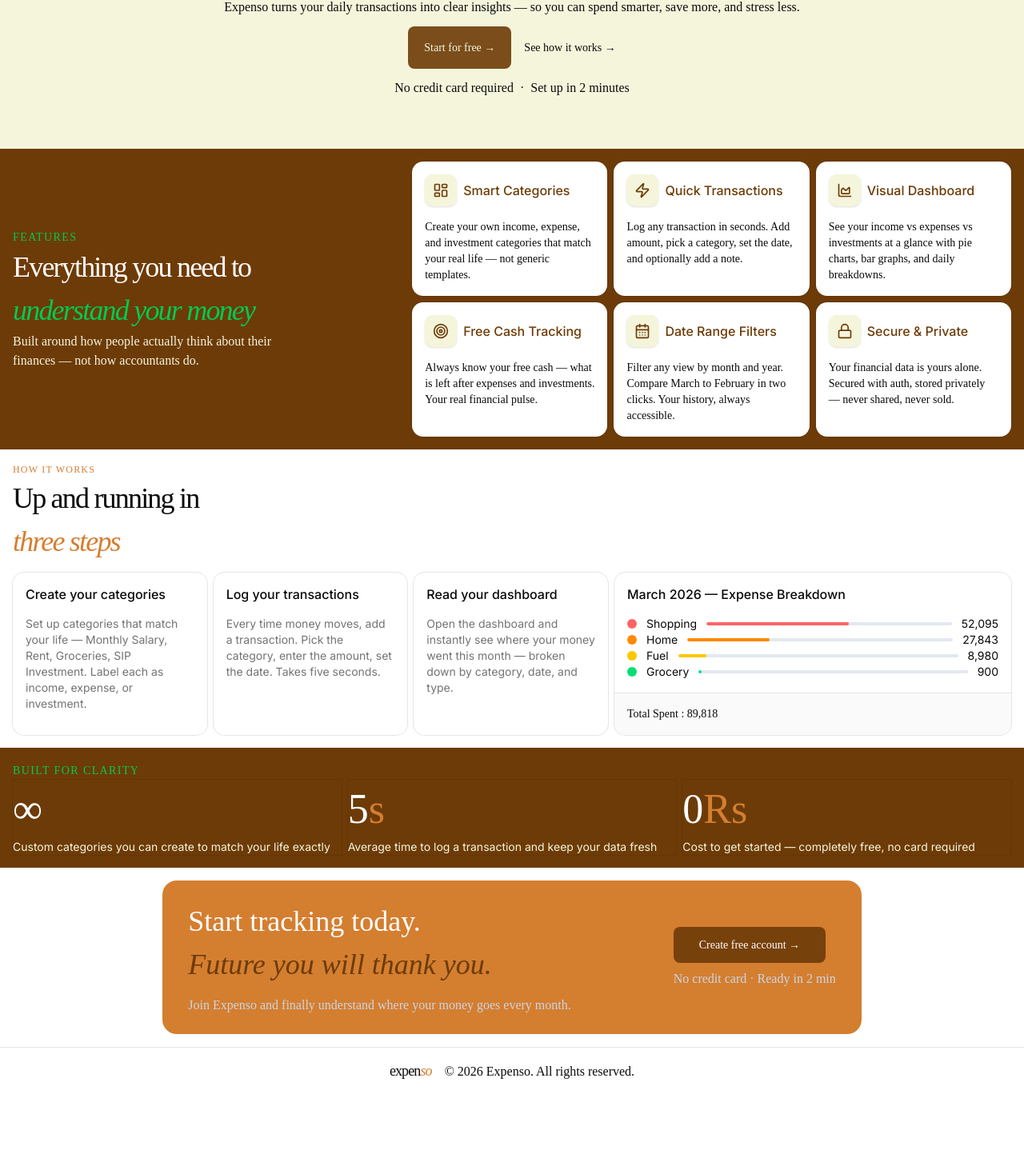
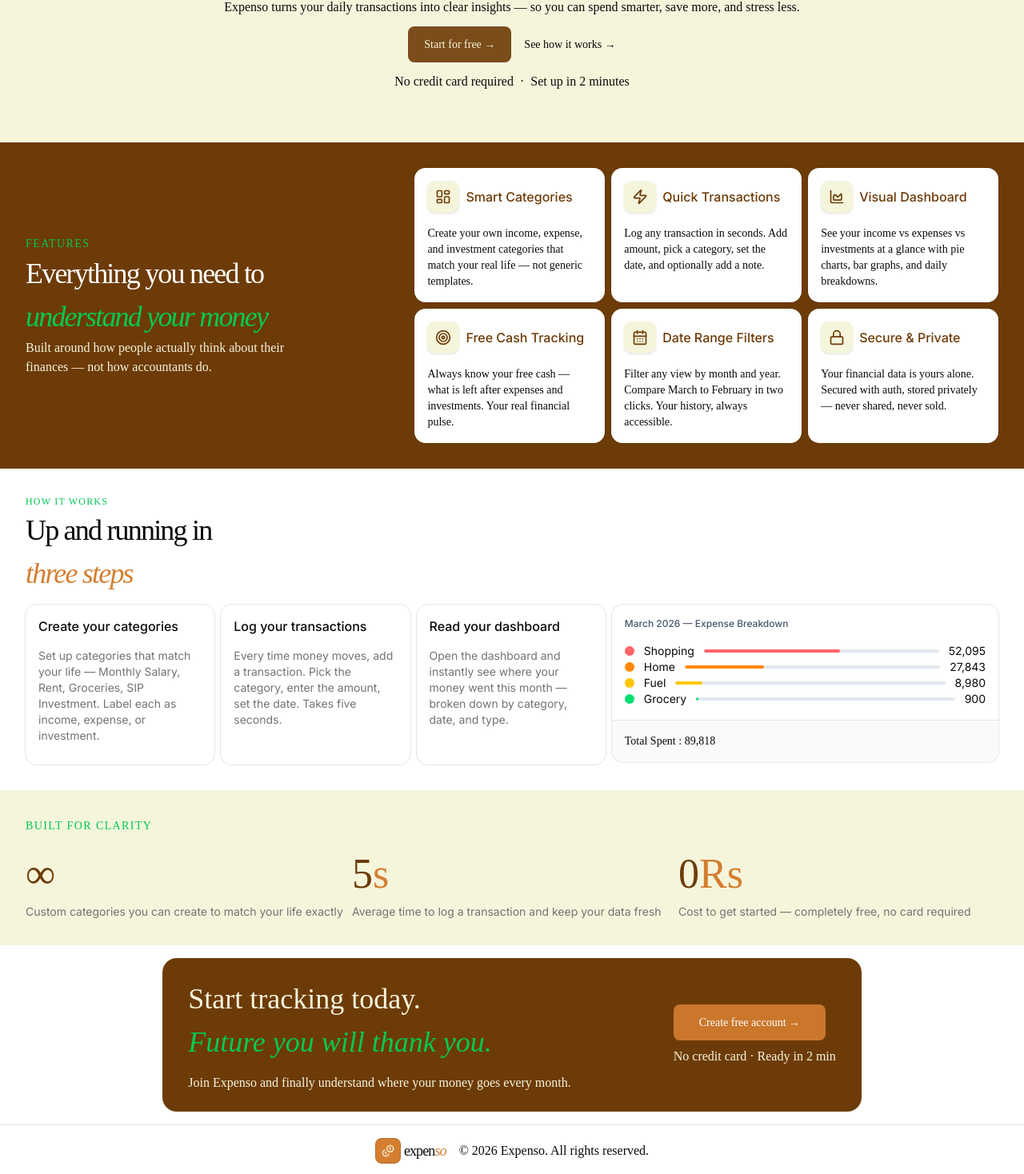
Before and after one commit to WaqarHussain0/expenso, a Next.js app: page / in a window 1280 px wide. Shown: the part 276-1744 px from the top of the page at 80% size. Before the commit the page ends 1645 px from the top, so only its background shows below. Built offline with nearby package versions, Linux system fonts and the light colour scheme; no server answers.

Commit message:
feat: enhance landing page layout and components; add routing, improve styles, and update CTA links

```diff
--- a/src/app/constants/page-routes.constant.ts
+++ b/src/app/constants/page-routes.constant.ts
@@ -1,4 +1,7 @@
 const PAGE_ROUTES = {
+  // landing page
+  home: '/',
+
   // Auth Routes
   login: '/login',
   register: '/register',
--- a/src/app/page.tsx
+++ b/src/app/page.tsx
@@ -9,7 +9,7 @@ import Row from '@/components/common/Row';
 
 const Page = async () => {
   return (
-    <Row className="w-full flex-col">
+    <Row className="no-scrollbar w-full flex-col">
       <Nav />
       <Header />
       <Feature />
--- a/src/components/feature/landing-page/CTA.tsx
+++ b/src/components/feature/landing-page/CTA.tsx
@@ -1,3 +1,4 @@
+import PAGE_ROUTES from '@/app/constants/page-routes.constant';
 import Row from '@/components/common/Row';
 import Link from 'next/link';
 
@@ -7,15 +8,15 @@ const CTA = () => {
       id="signup"
       className="flex w-full items-center justify-center p-4"
     >
-      <Row className="w-full flex-col items-start justify-between rounded-2xl bg-[#D47E30] px-4 py-3 md:w-[90%] md:flex-row md:items-center md:px-8 md:py-6 lg:w-[70%]">
+      <Row className="w-full flex-col items-start justify-between rounded-2xl bg-[#6D3B07] px-4 py-3 md:w-[90%] md:flex-row md:items-center md:px-8 md:py-6 lg:w-[70%]">
         <Row className="flex-col items-start">
-          <h2 className="cta-title text-[28px] text-white md:text-[36px]">
+          <h2 className="cta-title text-[28px] text-[#F5F5DC] md:text-[36px]">
             Start tracking today.
             <br />
-            <em className="text-[#6D3B07]">Future you will thank you.</em>
+            <em className="text-green-500">Future you will thank you.</em>
           </h2>
 
-          <p className="cta-sub mt-3 text-[14px] text-slate-300 md:text-[16px]">
+          <p className="cta-sub mt-3 text-[14px] text-[#F5F5DC] md:text-[16px]">
             Join Expenso and finally understand where your money goes every
             month.
           </p>
@@ -23,13 +24,13 @@ const CTA = () => {
 
         <Row className="mt-4 flex-col items-start gap-2 md:mt-0">
           <Link
-            href="#signup"
-            className="inline-block rounded-[8px] px-4 py-3 text-[14px] font-medium text-white transition-all duration-200 bg-[#6D3B07]/90 hover:bg-[#6D3B07] active:scale-95 lg:px-8"
+            href={PAGE_ROUTES.register}
+            className="inline-block rounded-[8px] bg-[#D47E30]/90 px-4 py-3 text-[14px] font-medium text-white transition-all duration-200 hover:bg-[#D47E30] active:scale-95 lg:px-8"
           >
             Create free account →
           </Link>
 
-          <span className="text-[14px] text-slate-300 md:text-[16px]">
+          <span className="text-[14px] text-[#F5F5DC] md:text-[16px]">
             No credit card · Ready in 2 min
           </span>
         </Row>
--- a/src/components/feature/landing-page/Features.tsx
+++ b/src/components/feature/landing-page/Features.tsx
@@ -51,7 +51,7 @@ const Feature = () => {
   ];
   return (
     <section
-      className="flex w-full flex-col items-center justify-between gap-3 bg-[#6D3B07] p-4 lg:flex-row"
+      className="flex w-full flex-col items-center justify-between gap-3 bg-[#6D3B07] p-4 lg:p-8 lg:flex-row"
       id="features"
     >
       <Row className="w-full flex-col lg:w-[30%] lg:items-start">
@@ -75,7 +75,7 @@ const Feature = () => {
         {allFeatures.map(item => {
           const Icon = item.icon;
           return (
-            <Card className="" key={item.title}>
+            <Card className="transition-all duration-300 hover:-translate-y-1 hover:shadow-lg" key={item.title}>
               <CardHeader>
                 <CardTitle className="flex items-center text-[#6D3B07]">
                   <div className="mr-2 flex size-10 items-center justify-center rounded-lg shadow bg-[#F5F5DC]">
--- a/src/components/feature/landing-page/Footer.tsx
+++ b/src/components/feature/landing-page/Footer.tsx
@@ -1,30 +1,20 @@
-import PAGE_ROUTES from '@/app/constants/page-routes.constant';
-import Link from 'next/link';
+'use client';
+
+import Row from '@/components/common/Row';
+import { Coins } from 'lucide-react';
 
 const Footer = () => {
-  const navItems = [
-    {
-      title: 'Features',
-      href: '#features',
-    },
-    {
-      title: 'How it works',
-      href: '#how',
-    },
-    {
-      title: 'Login',
-      href: PAGE_ROUTES.login,
-    },
-    {
-      title: 'Sign Up',
-      href: PAGE_ROUTES.register,
-    },
-  ];
   return (
-    <footer className="border-border flex w-full flex-col items-center justify-center gap-2 md:gap-4 border-t py-4 md:flex-row">
-      <a href="#" className="text-[18px] tracking-tighter">
-        expen<em className="text-[#D47E30]">so</em>
-      </a>
+    <footer className="border-border flex w-full flex-col items-center justify-center gap-2 border-t py-4 md:flex-row md:gap-4">
+      <Row className="gap-1">
+        <div className="relative flex size-8 items-center justify-center rounded-md border border-[#6F4E37]/30 bg-[#D47E30] backdrop-blur-md">
+          <Coins className="size-4 text-[#F5F5DC]" />
+        </div>
+
+        <p className="text-[18px] tracking-tighter">
+          expen<em className="text-[#D47E30]">so</em>
+        </p>
+      </Row>
 
       <div className="">© 2026 Expenso. All rights reserved.</div>
     </footer>
--- a/src/components/feature/landing-page/Header.tsx
+++ b/src/components/feature/landing-page/Header.tsx
@@ -1,3 +1,4 @@
+import PAGE_ROUTES from '@/app/constants/page-routes.constant';
 import Row from '@/components/common/Row';
 import Link from 'next/link';
 
@@ -5,7 +6,7 @@ const Header = () => {
   return (
     <section className="relative flex w-full flex-col items-center justify-center gap-4 bg-[#F5F5DC] py-16 text-center">
       <Row className="w-full flex-col">
-        <span className="rounded-full px-4 py-2 text-[12px] font-semibold tracking-wider text-[#D47E30] uppercase md:text-[14px]">
+        <span className="rounded-full px-4 py-2 text-[12px] font-medium tracking-wider text-green-500 uppercase md:text-[14px]">
           Free Personal Finance Tracker
         </span>
 
@@ -22,8 +23,8 @@ const Header = () => {
 
         <div className="mt-3 flex flex-wrap items-center justify-center gap-4">
           <Link
-            href="#signup"
-            className="inline-block rounded-[8px]  px-4 py-2 text-[14px] font-medium text-[#F5F5DC] transition-all duration-200 bg-[#6D3B07]/90 hover:bg-[#6D3B07] active:scale-95 md:px-5 md:py-4"
+            href={PAGE_ROUTES.register}
+            className="inline-block rounded-[8px] bg-[#6D3B07]/90 px-4 py-2 text-[14px] font-medium text-[#F5F5DC] transition-all duration-200 hover:bg-[#6D3B07] active:scale-95 md:px-5 md:py-3"
           >
             Start for free →
           </Link>
--- a/src/components/feature/landing-page/HowItWork.tsx
+++ b/src/components/feature/landing-page/HowItWork.tsx
@@ -65,9 +65,9 @@ const HowItWork = () => {
     total: 89818,
   };
   return (
-    <section className="w-full space-y-3 p-4" id="how">
+    <section className="w-full space-y-3 p-4 lg:p-8" id="how">
       <div className="flex flex-col items-center md:items-start">
-        <span className="text-[12px] font-medium tracking-widest text-[#D47E30] uppercase">
+        <span className="text-[12px] font-medium tracking-widest text-green-500 uppercase">
           How it works
         </span>
 
@@ -81,7 +81,7 @@ const HowItWork = () => {
       <Row className="w-full flex-col justify-between items-start gap-2 md:flex-row">
         <div className="grid w-full grid-cols-1 md:grid-cols-3 gap-2 md:w-[60%]">
           {steps.map(item => (
-            <Card key={item.number} className="lg:min-h-[203px]">
+            <Card key={item.number} className="lg:min-h-[200px]">
               <CardHeader>
                 <CardTitle>{item.label}</CardTitle>
               </CardHeader>
@@ -94,9 +94,9 @@ const HowItWork = () => {
         </div>
 
         <Row className="w-full md:w-[40%]">
-          <Card className="w-full lg:min-h-[203px]">
+          <Card className="w-full ">
             <CardHeader>
-              <CardTitle>{stats.title}</CardTitle>
+              <CardTitle className='text-slate-600 text-xs'>{stats.title}</CardTitle>
             </CardHeader>
 
             <CardContent>
--- a/src/components/feature/landing-page/Nav.tsx
+++ b/src/components/feature/landing-page/Nav.tsx
@@ -1,5 +1,6 @@
 'use client';
 
+import PAGE_ROUTES from '@/app/constants/page-routes.constant';
 import Link from 'next/link';
 
 const Nav = () => {
@@ -8,10 +9,10 @@ const Nav = () => {
     { title: 'How it works', href: '#how' },
   ];
   return (
-    <nav className="border-border w-full z-50 flex h-14 md:h-16 items-center justify-between border-b px-4 md:px-12">
-      <a href="#" className="text-[18px] md:text-[22px] tracking-tighter">
+    <nav className="border-border z-50 flex h-14 w-full items-center justify-between border-b px-4 md:h-16 md:px-12">
+      <p className="text-[18px] tracking-tighter md:text-[22px]">
         expen<em className="text-[#D47E30]">so</em>
-      </a>
+      </p>
 
       <div className="flex items-center gap-2 md:gap-4">
         {naviagtions.map(item => (
@@ -25,8 +26,8 @@ const Nav = () => {
         ))}
 
         <Link
-          href="#signup"
-          className="inline-block rounded-[8px] bg-[#6D3B07]/90 hover:bg-[#6D3B07] px-2 md:px-5 py-1 md:py-2.25 text-[14px] font-medium text-[#F5F5DC] transition-all duration-200  active:scale-95"
+          href={PAGE_ROUTES.register}
+          className="inline-block rounded-[8px] bg-[#6D3B07]/90 px-2 py-1 text-[14px] font-medium text-[#F5F5DC] transition-all duration-200 hover:bg-[#6D3B07] active:scale-95 md:px-5 md:py-2.25"
         >
           Get Started
         </Link>
--- a/src/components/feature/landing-page/Stats.tsx
+++ b/src/components/feature/landing-page/Stats.tsx
@@ -27,19 +27,19 @@ const Stats = () => {
     },
   ];
   return (
-    <div className="w-full bg-[#6D3B07] p-4">
-      <span className="mb-3 text-[12px] font-medium tracking-widest !text-green-500 uppercase md:text-[14px]">
+    <div className="w-full bg-[#F5F5DC] p-4 lg:p-8">
+      <span className="text-[12px] font-medium tracking-widest text-green-500 uppercase md:text-[14px]">
         Built for clarity
       </span>
 
-      <div className="grid grid-cols-2 gap-2 md:grid-cols-3">
+      <div className="mt-3 grid grid-cols-3 gap-1 md:gap-2">
         {items.map(item => (
           <Card
-            className="gap-0 rounded-none border-none bg-transparent p-0 shadow-none"
+            className="gap-0 rounded-none border-none bg-transparent p-0 shadow-none ring-0"
             key={item.id}
           >
             <CardHeader className="p-0">
-              <div className="text-[52px] text-white">
+              <div className="textPrimary text-[52px]">
                 {item.title}
                 {item.subTitle && (
                   <span className="text-[#D47E30]">{item.subTitle}</span>
@@ -47,7 +47,7 @@ const Stats = () => {
               </div>
             </CardHeader>
             <CardContent className="p-0">
-              <CardDescription className="text-[14px] text-[#F5F5DC]">
+              <CardDescription className="text-[14px]">
                 {item.description}
               </CardDescription>
             </CardContent>
--- a/src/components/select/Category.select.tsx
+++ b/src/components/select/Category.select.tsx
@@ -88,6 +88,13 @@ export const CategorySelect: React.FC<ICategorySelectProps> = ({
         side="bottom"
         align="start"
         className="max-h-60 overflow-y-auto"
+        onCloseAutoFocus={e => e.preventDefault()} // 👈 IMPORTANT
+        onPointerDownOutside={e => {
+          const target = e.target as HTMLElement;
+          if (target.closest('input')) {
+            e.preventDefault();
+          }
+        }}
       >
         <div className="p-2">
           <Input
@@ -97,6 +104,8 @@ export const CategorySelect: React.FC<ICategorySelectProps> = ({
             className="mb-2"
             onKeyDown={e => e.stopPropagation()}
             onPointerDown={e => e.stopPropagation()}
+            onClick={e => e.stopPropagation()}
+            onTouchStart={e => e.stopPropagation()}
           />
         </div>
 
```
Also changed, not shown: src/app/(auth)/layout.tsx (+12 -6 lines).
